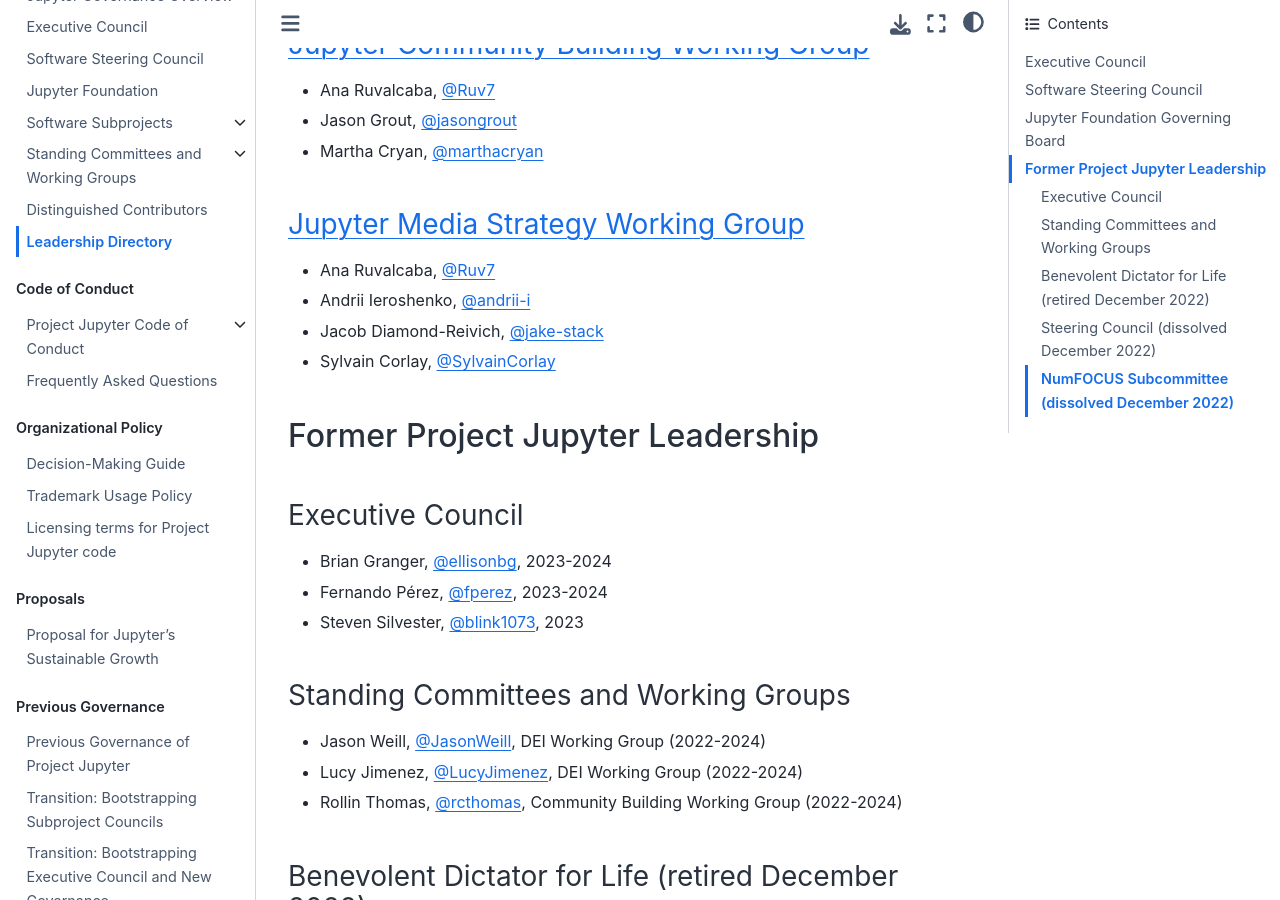
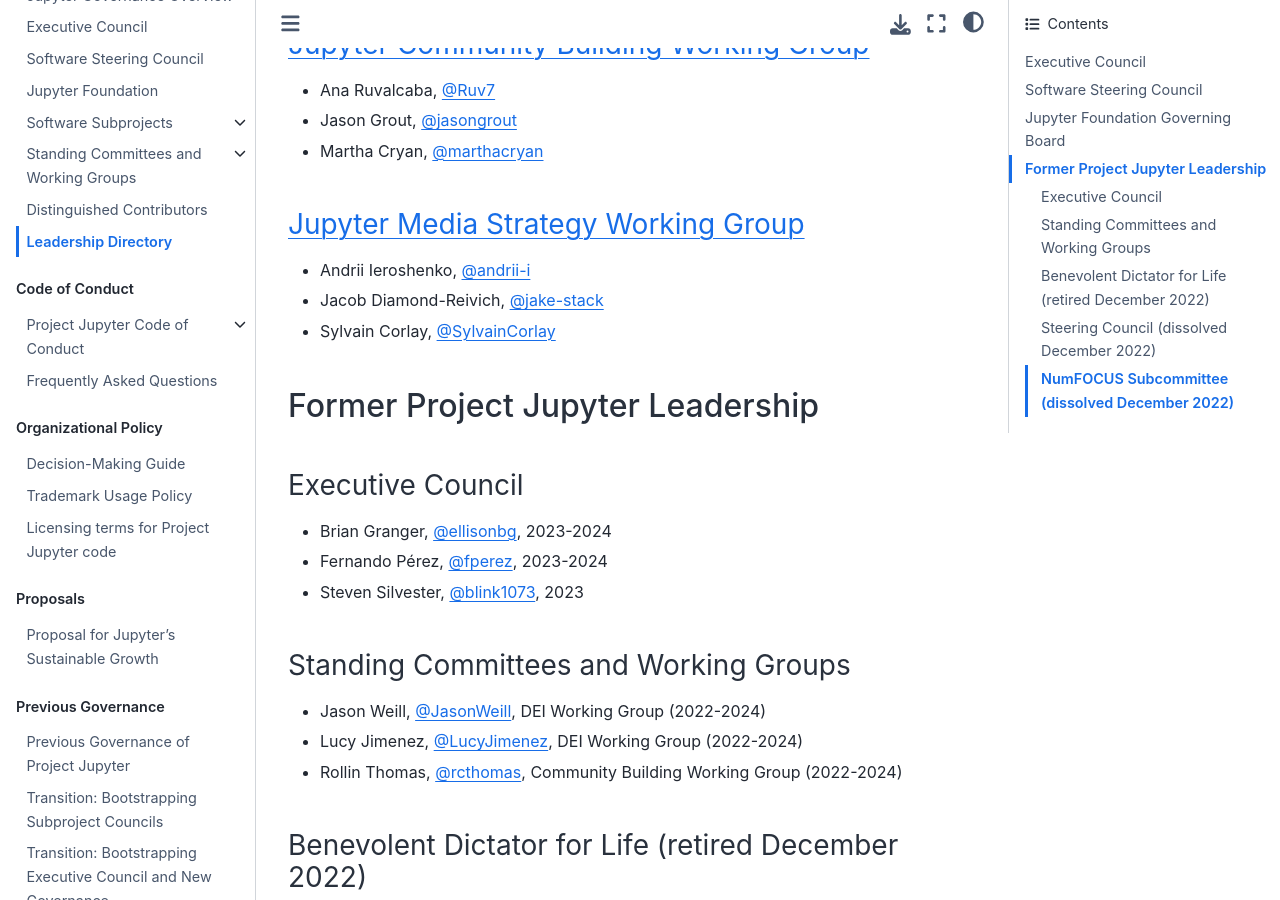
Before and after one commit to jupyter/governance, a Jupyter Book: the page built from people.md, in a window 1280 px wide and 900 px high, scrolled down 2292 px. Built offline with Jupyter Book 1.0.4 settings and Sphinx 7.4.7 and the Sphinx Book theme 1.1.4, drawn with Linux system fonts in a browser that asks for light colours; pages that are not in the unit, such as notebooks, are missing from menus.

Commit message:
Update JMS membership

```diff
--- a/people.md
+++ b/people.md
@@ -68,7 +68,6 @@
 
 ### [Jupyter Media Strategy Working Group](charters/MediaStrategyCharter.md)
 
-- Ana Ruvalcaba, [@Ruv7](https://github.com/Ruv7)
 - Andrii Ieroshenko, [@andrii-i](https://github.com/andrii-i)
 - Jacob Diamond-Reivich, [@jake-stack](https://github.com/jake-stack)
 - Sylvain Corlay, [@SylvainCorlay](https://github.com/SylvainCorlay)
```
